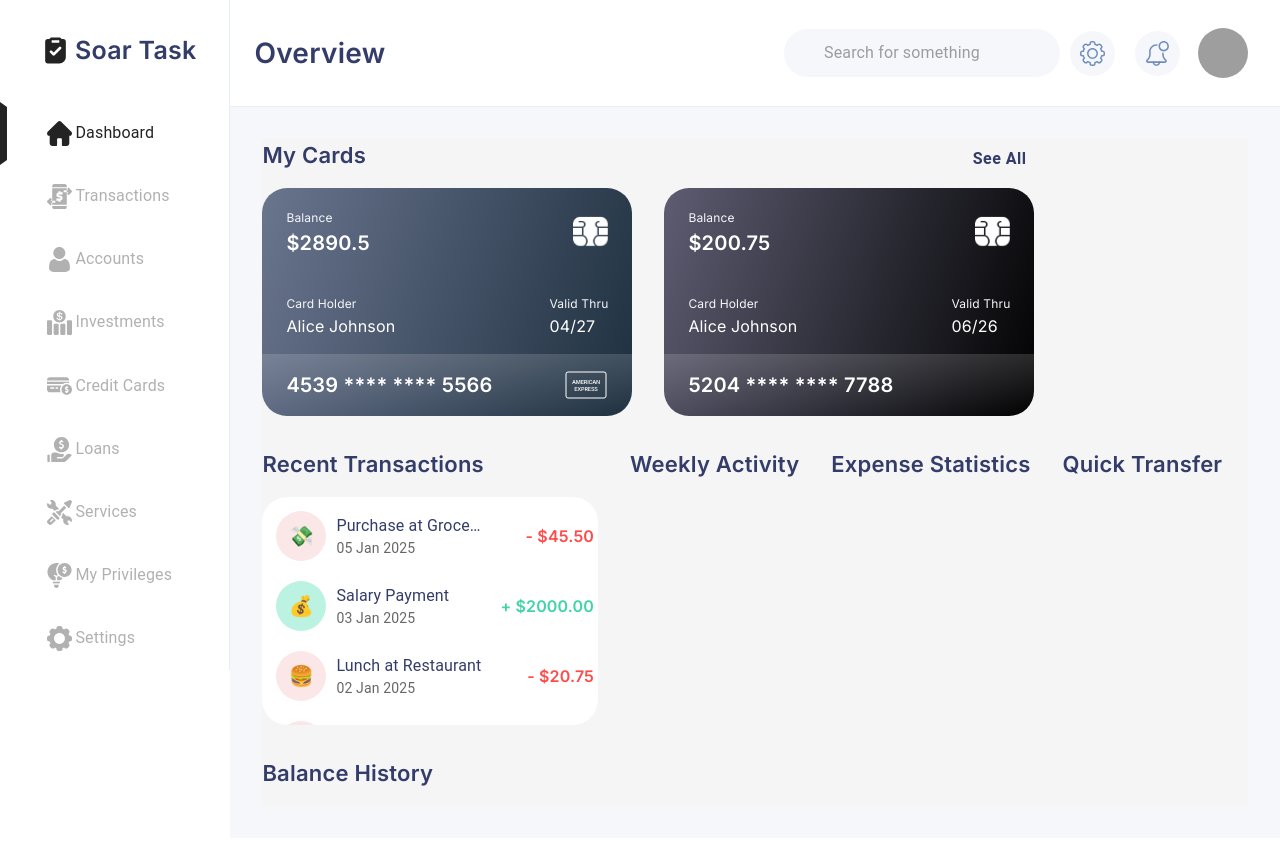
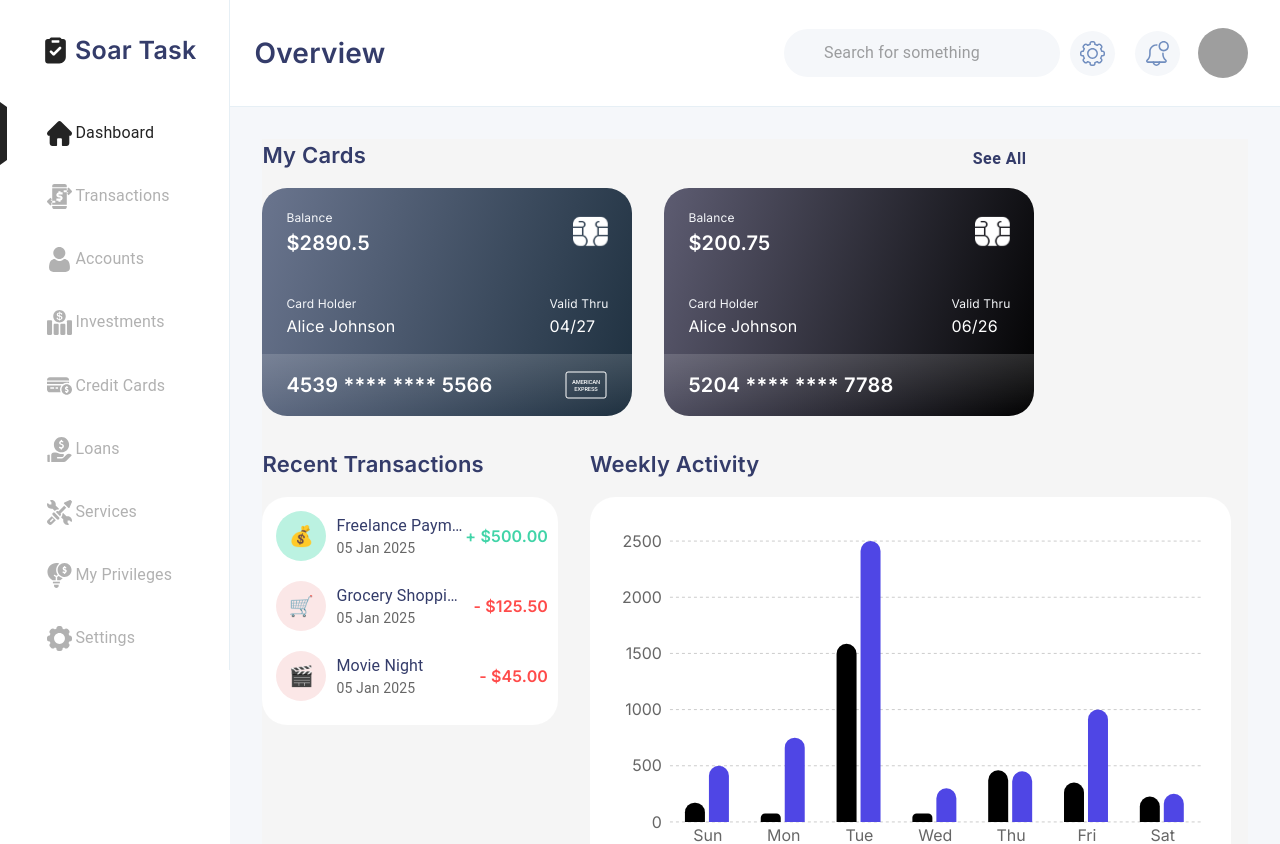
Before and after one commit to trishna0703/soar-task, a React (Create React App) app: page / in a window 1280 px wide. Shown: the top 844 px of the page. Built offline with nearby package versions, Linux system fonts and the light colour scheme; grey boxes are pictures that could not be loaded; some icons are missing.

Commit message:
Weekly Activity added.

```diff
--- a/package.json
+++ b/package.json
@@ -13,6 +13,7 @@
     "react-redux": "^9.2.0",
     "react-router-dom": "^6.28.1",
     "react-scripts": "5.0.1",
+    "recharts": "^2.15.0",
     "sass": "^1.83.1",
     "web-vitals": "^4.2.4"
   },
--- a/src/components/dashboard/Dashboard.jsx
+++ b/src/components/dashboard/Dashboard.jsx
@@ -1,11 +1,11 @@
-import { Box, Stack } from "@mui/material";
 import React from "react";
+import "./Dashboard.scss";
 import Cards from "./cards/Cards";
-import "./Dashboard.scss";
+import { Stack } from "@mui/material";
 import Transactions from "./transactions/Transactions";
-import WeeklyActivity from "./weeklyActivity/WeeklyActivity";
 import ExpenseStats from "./expenseStats/ExpenseStats";
 import QuickTransfer from "./quickTransfer/QuickTransfer";
+import WeeklyActivity from "./weeklyActivity/WeeklyActivity";
 import BalanceHistory from "./balanceHistory/BalanceHistory";
 
 const DashboardContent = () => {
--- a/src/components/dashboard/transactions/Transactions.jsx
+++ b/src/components/dashboard/transactions/Transactions.jsx
@@ -1,8 +1,9 @@
-import { Box, Card, CardContent, Stack, Typography } from "@mui/material";
 import React from "react";
+import "./Transactions.scss";
 import Title from "../../common/title/Title";
+import { Box, Stack, Typography } from "@mui/material";
 import useTransactionsHistory from "../../../hooks/useTransactionsHistory";
-import "./Transactions.scss";
+
 const Transactions = () => {
   const recentTransactions = useTransactionsHistory();
   const formatDate = (dateString) => {
@@ -14,11 +15,11 @@ const Transactions = () => {
     }).format(date);
   };
   return (
-    <Box>
+    <Box width={"30%"}>
       <Title title="Recent Transactions" />
       <Box className="recentTransactions">
         <Box className="recentTransactionsInner">
-          {recentTransactions.map((transaction) => {
+          {recentTransactions.slice(0, 3).map((transaction) => {
             return (
               <Stack
                 direction="row"
--- a/src/components/dashboard/transactions/Transactions.scss
+++ b/src/components/dashboard/transactions/Transactions.scss
@@ -7,23 +7,24 @@
     .recentTransactionsInner {
         height: 228px;
         overflow: hidden;
-        overflow-y: scroll;
+        // overflow-y: scroll;
         background-color: $lightText;
         padding: 4px;
+        padding-right: 10px;
 
-        &::-webkit-scrollbar {
-            width: 6px;
-        }
+        // &::-webkit-scrollbar {
+        //     width: 6px;
+        // }
 
-        &::-webkit-scrollbar-track {
-            background: #f1f1f1;
-            border-radius: 10px;
-        }
+        // &::-webkit-scrollbar-track {
+        //     background: #f1f1f1;
+        //     border-radius: 10px;
+        // }
 
-        &::-webkit-scrollbar-thumb {
-            background: #d6d5d5;
-            border-radius: 10px;
-        }
+        // &::-webkit-scrollbar-thumb {
+        //     background: #d6d5d5;
+        //     border-radius: 10px;
+        // }
     }
 
     .transactionDescription {
--- a/src/components/dashboard/weeklyActivity/WeeklyActivity.jsx
+++ b/src/components/dashboard/weeklyActivity/WeeklyActivity.jsx
@@ -1,11 +1,92 @@
 import { Box } from "@mui/material";
-import React from "react";
+import React, { useMemo } from "react";
 import Title from "../../common/title/Title";
+import "./WeeklyActivity.scss";
+import {
+  BarChart,
+  Bar,
+  XAxis,
+  YAxis,
+  CartesianGrid,
+  ResponsiveContainer,
+} from "recharts";
+import useTransactionsHistory from "../../../hooks/useTransactionsHistory";
+
+const BankingChart = ({ transactions }) => {
+  const chartData = useMemo(() => {
+    const dailyTotals = new Map();
+
+    transactions.forEach((transaction) => {
+      const date = new Date(transaction.date);
+      const dayName = date.toLocaleDateString("en-US", { weekday: "short" });
+
+      if (!dailyTotals.has(dayName)) {
+        dailyTotals.set(dayName, { deposit: 0, withdraw: 0 });
+      }
+
+      const amount = Math.abs(transaction.amount);
+      if (transaction.amount > 0) {
+        dailyTotals.get(dayName).deposit += amount;
+      } else {
+        dailyTotals.get(dayName).withdraw += amount;
+      }
+    });
+
+    const daysOrder = ["Sun", "Mon", "Tue", "Wed", "Thu", "Fri", "Sat"];
+    return Array.from(dailyTotals.entries())
+      .map(([day, values]) => ({
+        day,
+        deposit: values.deposit,
+        withdraw: values.withdraw,
+      }))
+      .sort((a, b) => daysOrder.indexOf(a.day) - daysOrder.indexOf(b.day));
+  }, [transactions]);
+
+  const maxValue = useMemo(() => {
+    const values = chartData.flatMap((item) => [item.deposit, item.withdraw]);
+    return Math.ceil(Math.max(...values) / 100) * 100;
+  }, [chartData]);
+
+  return (
+    <Box className="w-full h-96 weeklyActivity">
+      <ResponsiveContainer width="100%" height="100%">
+        <BarChart
+          data={chartData}
+          margin={{ top: 20, right: 30, left: 20, bottom: 5 }}
+        >
+          <CartesianGrid strokeDasharray="3 3" vertical={false} />
+          <XAxis dataKey="day" axisLine={false} tickLine={false} />
+          <YAxis
+            axisLine={false}
+            tickLine={false}
+            domain={[0, maxValue]}
+            ticks={Array.from({ length: 6 }, (_, i) => i * (maxValue / 5))}
+          />
+          <Bar
+            dataKey="withdraw"
+            fill="#000000"
+            radius={[50, 50, 0, 0]}
+            barSize={20}
+          />
+          <Bar
+            dataKey="deposit"
+            fill="#4F46E5"
+            radius={[50, 50, 0, 0]}
+            barSize={20}
+          />
+        </BarChart>
+      </ResponsiveContainer>
+    </Box>
+  );
+};
 
 const WeeklyActivity = () => {
+  const transactions = useTransactionsHistory();
+
   return (
-    <Box>
+    <Box width={"65%"}>
       <Title title="Weekly Activity" />
+      <BankingChart {...{ transactions }} />
     </Box>
   );
 };
--- a/src/components/dashboard/weeklyActivity/WeeklyActivity.scss
+++ b/src/components/dashboard/weeklyActivity/WeeklyActivity.scss
@@ -0,0 +1,7 @@
+@import '../../../index';
+
+.weeklyActivity {
+    background: $lightText;
+    border-radius: 25px;
+    padding: 1.5rem 0;
+}
--- a/src/data/transactions.json
+++ b/src/data/transactions.json
@@ -1,51 +1,142 @@
 [
     {
         "id": 1,
-        "icon": "💸",
-        "description": "Purchase at Grocery Store",
+        "icon": "💰",
+        "description": "Freelance Payment",
         "date": "2025-01-05",
-        "amount": -45.50
+        "amount": 500.00
     },
     {
         "id": 2,
-        "icon": "💰",
-        "description": "Salary Payment",
-        "date": "2025-01-03",
-        "amount": 2000.00
+        "icon": "🛒",
+        "description": "Grocery Shopping",
+        "date": "2025-01-05",
+        "amount": -125.50
     },
     {
         "id": 3,
-        "icon": "🍔",
-        "description": "Lunch at Restaurant",
-        "date": "2025-01-02",
-        "amount": -20.75
+        "icon": "🎬",
+        "description": "Movie Night",
+        "date": "2025-01-05",
+        "amount": -45.00
     },
     {
         "id": 4,
-        "icon": "🏠",
-        "description": "Rent Payment",
-        "date": "2025-01-01",
-        "amount": -1200.00
+        "icon": "💰",
+        "description": "Client Payment",
+        "date": "2025-01-06",
+        "amount": 750.00
     },
     {
         "id": 5,
-        "icon": "🎁",
-        "description": "Gift Purchase",
-        "date": "2024-12-28",
-        "amount": -50.00
+        "icon": "🚗",
+        "description": "Gas",
+        "date": "2025-01-06",
+        "amount": -60.00
     },
     {
         "id": 6,
+        "icon": "☕",
+        "description": "Coffee Shop",
+        "date": "2025-01-06",
+        "amount": -15.75
+    },
+    {
+        "id": 7,
+        "icon": "💰",
+        "description": "Salary Deposit",
+        "date": "2025-01-07",
+        "amount": 2500.00
+    },
+    {
+        "id": 8,
+        "icon": "🏠",
+        "description": "Rent Payment",
+        "date": "2025-01-07",
+        "amount": -1500.00
+    },
+    {
+        "id": 9,
+        "icon": "📱",
+        "description": "Phone Bill",
+        "date": "2025-01-07",
+        "amount": -85.00
+    },
+    {
+        "id": 10,
+        "icon": "💸",
+        "description": "Side Gig Payment",
+        "date": "2025-01-08",
+        "amount": 300.00
+    },
+    {
+        "id": 11,
+        "icon": "🍽️",
+        "description": "Restaurant",
+        "date": "2025-01-08",
+        "amount": -75.25
+    },
+    {
+        "id": 12,
+        "icon": "💰",
+        "description": "Investment Return",
+        "date": "2025-01-09",
+        "amount": 450.00
+    },
+    {
+        "id": 13,
         "icon": "💳",
         "description": "Credit Card Payment",
-        "date": "2024-12-25",
+        "date": "2025-01-09",
+        "amount": -400.00
+    },
+    {
+        "id": 14,
+        "icon": "🎮",
+        "description": "Entertainment",
+        "date": "2025-01-09",
+        "amount": -59.99
+    },
+    {
+        "id": 15,
+        "icon": "💰",
+        "description": "Bonus Payment",
+        "date": "2025-01-10",
+        "amount": 1000.00
+    },
+    {
+        "id": 16,
+        "icon": "🏪",
+        "description": "Groceries",
+        "date": "2025-01-10",
         "amount": -200.00
     },
     {
-        "id": 7,
-        "icon": "🏥",
-        "description": "Medical Expenses",
-        "date": "2024-12-20",
+        "id": 17,
+        "icon": "🎯",
+        "description": "Shopping",
+        "date": "2025-01-10",
         "amount": -150.00
+    },
+    {
+        "id": 18,
+        "icon": "💰",
+        "description": "Part-time Work",
+        "date": "2025-01-11",
+        "amount": 250.00
+    },
+    {
+        "id": 19,
+        "icon": "🎟️",
+        "description": "Concert Tickets",
+        "date": "2025-01-11",
+        "amount": -180.00
+    },
+    {
+        "id": 20,
+        "icon": "🍕",
+        "description": "Food Delivery",
+        "date": "2025-01-11",
+        "amount": -45.50
     }
 ]
```
Also changed, not shown: 1 other file (tests, documents, lock files or other folders).
